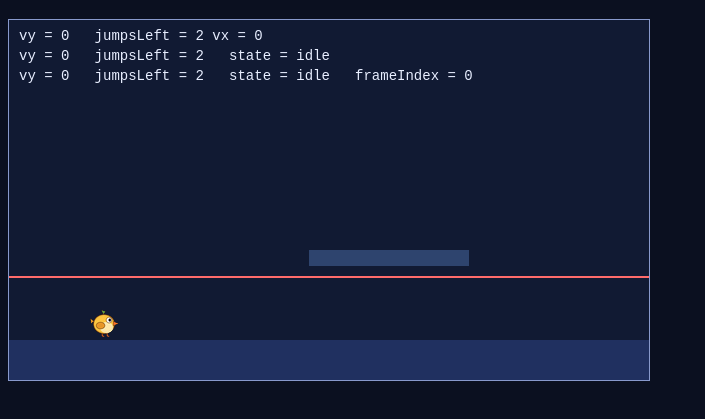
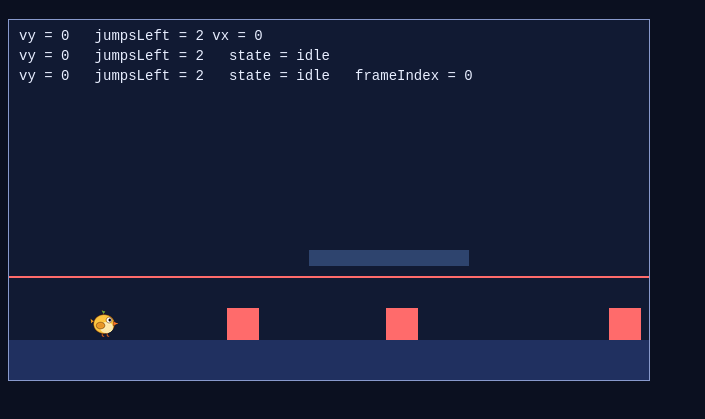
Before and after one commit to ryusei-uni/web_applied_A, a plain HTML site: page my_game/index.html in a window 1280 px wide. Shown: the part 61-480 px from the top of the page, without its empty margins (0-705 px from the left). Drawn offline with Linux system fonts and the light colour scheme.

Commit message:
7-5敵を並べる

```diff
--- a/my_game/index.html
+++ b/my_game/index.html
@@ -26,6 +26,7 @@
     <script src="src/stage.js"></script>
 
     <script src="src/player.js"></script>
+    <script src="src/enemy.js"></script>
     <script src="src/main.js"></script>
   </body>
 </html>
--- /dev/null
+++ b/my_game/src/enemy.js
@@ -0,0 +1,37 @@
+function createEnemy(x,vx){
+    return {x:x,y:floor.y-32,w:32,h:32,vx:vx,alive:true};
+}
+
+let enemies = [];
+const one = createEnemy(200, 80);
+// enemies.push(one);
+// enemies.push(one);
+// enemies.push(one);
+enemies.push(createEnemy(200,80));
+enemies.push(createEnemy(380,-120));
+enemies.push(createEnemy(540,60));
+
+
+function updateEnemies(dt){
+    for(const enemy of enemies){
+        // enemy.x += enemy.vx * dt;
+
+        enemy.x = enemy.x + enemy.vx * dt;
+        if(enemy.x < 0){
+            enemy.x = 0;
+            enemy.vx = -enemy.vx;
+        }
+        if(enemy.x + enemy.w > canvas.width){
+            enemy.x = canvas.width - enemy.w;
+            enemy.vx = -enemy.vx;
+
+        }
+    }
+}
+
+function drawEnemies(){
+    ctx.fillStyle = "#ff6b6b";
+    for(const enemy of enemies){
+        ctx.fillRect(enemy.x,enemy.y,enemy.w,enemy.h);
+    }
+}
--- a/my_game/src/main.js
+++ b/my_game/src/main.js
@@ -4,6 +4,7 @@ function update(dt){
 
 
     updataPlayer(dt);
+    updateEnemies(dt);
 }
 
 function draw(){
@@ -13,6 +14,7 @@ function draw(){
     // ctx.fillStyle = "#7ef5e1";
      drawPlayer();
 
+     drawEnemies();
 
     // 目印の線（跳んだ高さをくらべる）
     ctx.fillStyle = "#ff6b6b";
```
Also changed, not shown: my_game_temp/src/enemy.js (+14 -4 lines).
